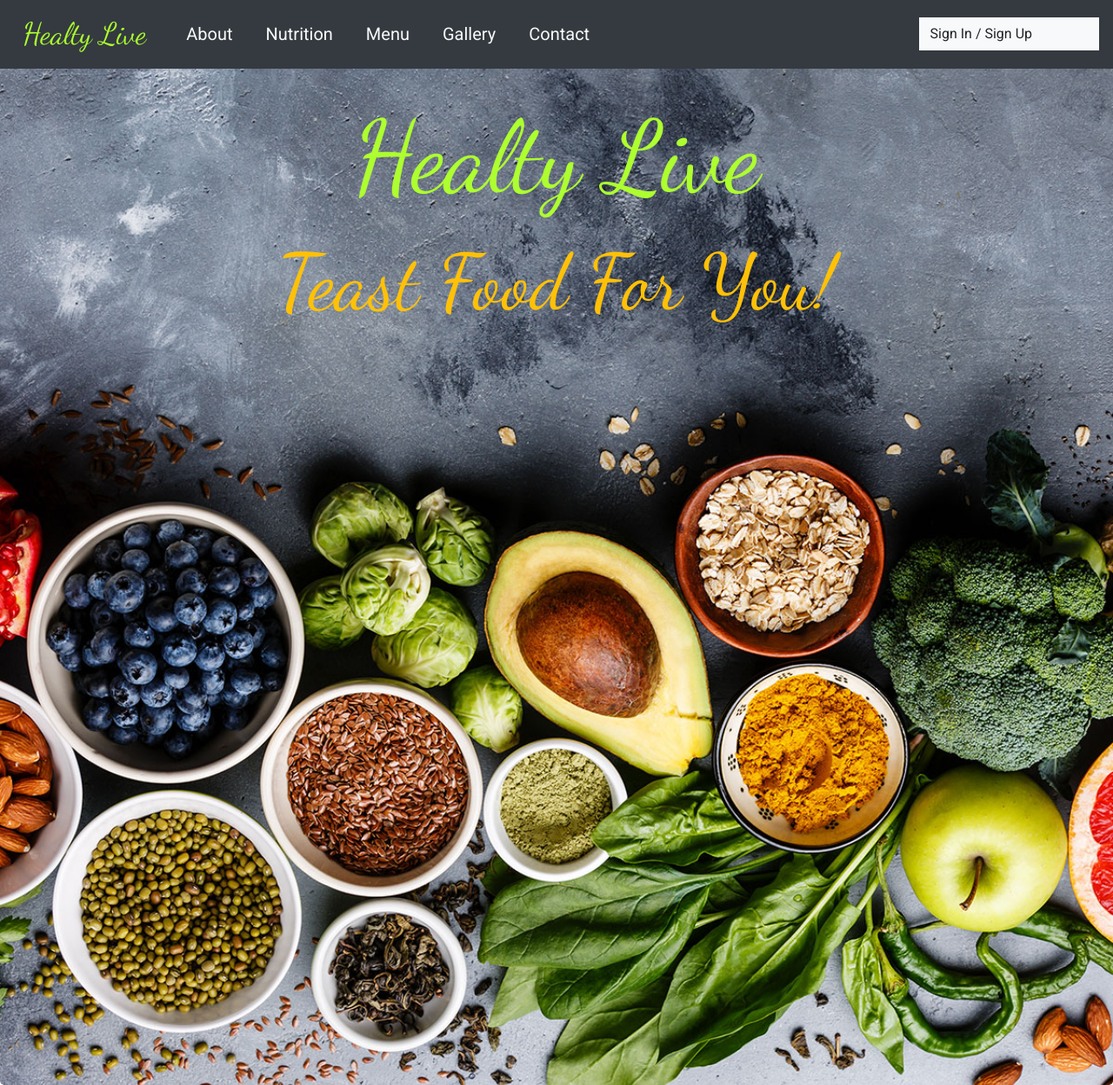
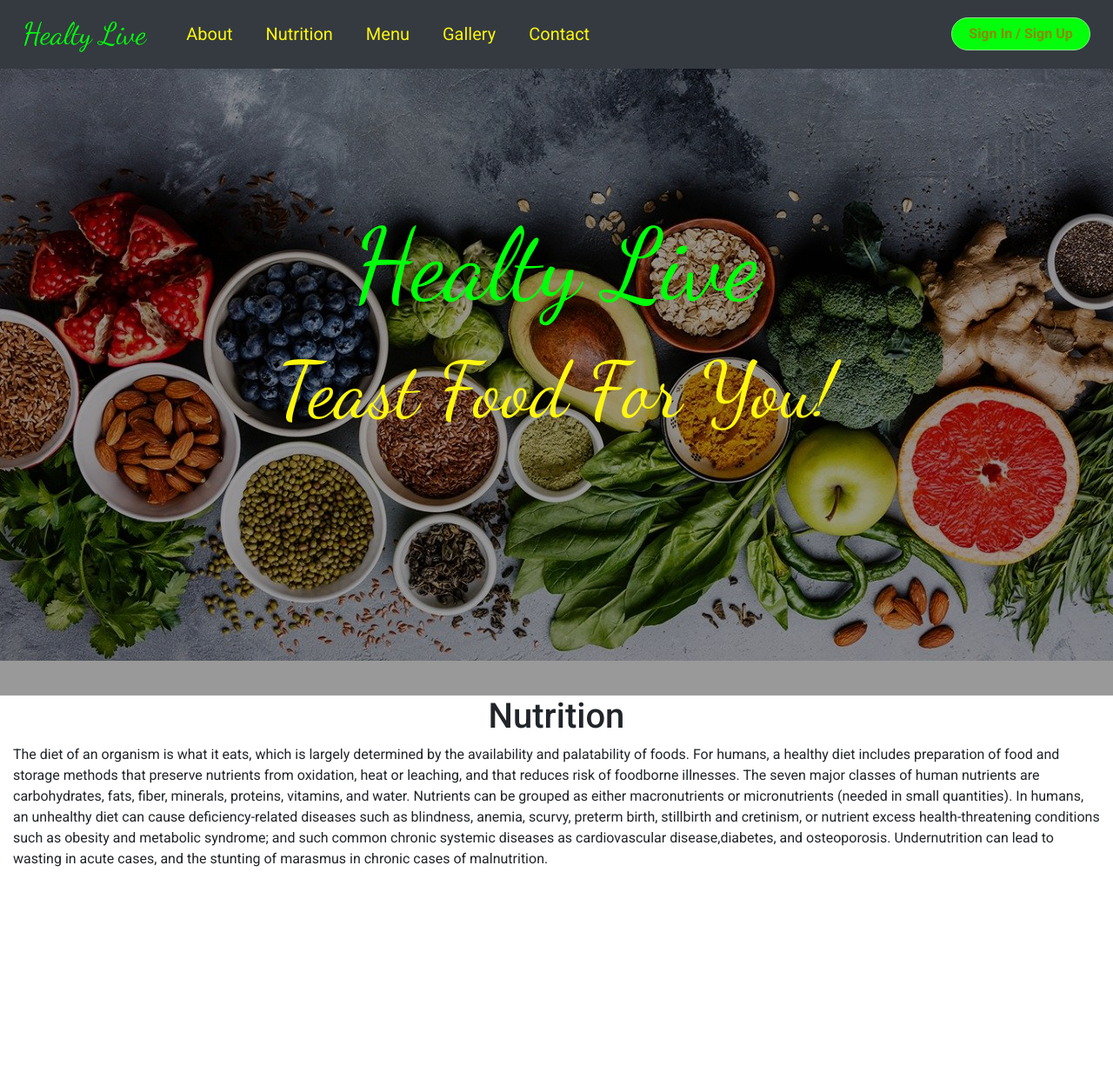
Before and after one commit to Code-Institute-Submissions/Milestone-Project-55, a plain HTML site: page index.html in a window 1280 px wide. Shown: the whole page at 87% size. After the commit the page ends 1016 px from the top, so only its background shows below. Drawn offline with nearby package versions, Linux system fonts and the light colour scheme.

Commit message:
Beautifying navbar and logo

```diff
--- a/assets/css/style.css
+++ b/assets/css/style.css
@@ -4,6 +4,15 @@ body {
     font-family: 'Roboto', sans-serif;
 }
 /*-----------Navbar--------------*/
+.navbar {
+    margin-bottom: 0;
+    border:0;
+    width: 100%;
+}
+
+.navbar .navbar-toggler {
+    border: 0;
+}
 
 .bg-dark {
     background-color: #545b62;
@@ -12,15 +21,15 @@ body {
     font-family: 'Dancing Script', cursive;
     font-weight: 300;
     font-size: 35px;
-    color: greenyellow;
+    color: #03ff0b;
 }
 
 a:hover {
-    color: #f5c946;
+    color: #4cca4f;
 }
 
 a {
-    color: #fafafa;
+    color: #fdf610;
     font-size: 20px;
     padding-right: 20px;
     padding-left: 10px;
@@ -29,40 +38,123 @@ a {
 
 /*-----------Logo--------------*/
 
+.logo-container {
+    height: 100vh;
+    background-image: url("../images/background5.jpg");
+    background-size: 100%;
+    background-position: center center;
+    background-repeat: no-repeat;
+    width: 100%;
+    margin: 0px;
+
+
+    display: flex;
+    align-items: center;
+    justify-content: center;
+
+    position: relative;
+}
+
 .logo-text {
    font-family: 'Dancing Script', cursive;
    font-weight: 300;
    font-size: 115px;
-   color: greenyellow;
+   color: #03ff0b;
+   position: relative;
+
 }
 
 .logo-text2 {
    font-family: 'Dancing Script', cursive;
    font-weight: 300;
    font-size: 90px;
-   color: #ffc107;
+   color: #fdf610;
+   position: relative;
 }
 
+.logo-overlay {
+    position: absolute;
+    top: 0;
+    left: 0;
+    height: 100%;
+    width: 100%;
+    background-color: rgba(0, 0, 0, 0.4);
+}
 
-/*-----------Background--------------*/
+/*-----------Nutrition--------------*/
 
-
-#background-picture1 {
-    background-image: url("../images/background.jpg");
-    background-size: 100%;
+.nutrition-container {
+    background-image: url("");
+    height: 10vh;
+     background-size: 100%;
     background-position: center center;
     background-repeat: no-repeat;
-    height: 150vh;
     width: 100%;
     margin: 0px;
-    z-index: 1;
-
-
 }
 
-
-
+/*-----------Jumbotron--------------*/
 
 .jumbotron {
-    background-color:#343a40;
+    background-color:transparent;
 }
+
+/*-----------Buttons--------------*/
+.btn {
+    margin-right: 10px;
+}
+
+.btn:hover {
+    color: #f5c946;
+}
+.btn--cta {
+    color: #f5c946;
+    font-weight: bold;
+    border-radius: 23px;
+    width: 160px;
+}
+
+.btn--green {
+    color: #8c8908;
+    background-color: #03ff0b;
+    border-color: #89ec88;
+}
+
+.btn--green:hover,
+.btn--green:active,
+.btn--green:focus,
+.btn--green:active:focus {
+    background-color: #4cca4f;
+    border-color: #89ec88;
+}
+
+.navbar-brand:hover {
+   color: #fdf610;
+}
+
+@media screen and (max-width: 520px) {
+  body {
+    background-color: transparent;
+    }
+
+  .logo-container {
+    background-size: cover;
+    background-position: center center;
+    background-repeat: no-repeat;
+    width: 100%;
+    height: 100%;
+    margin: 0px;
+  }
+
+  .logo-text {
+     font-size: 75px;
+     display: inline;
+     padding: 0;
+     margin: 0;
+  }
+
+  .logo-text2 {
+      font-size: 43px;
+      display: inline;
+  }
+}
--- a/index.html
+++ b/index.html
@@ -17,14 +17,13 @@
 
 <body>
 	<!-- Navbar -->
-	<header>
-		<div class="row">
-			<div class="col-12">
-				<nav class="navbar navbar-expand-sm bg-dark fixed-top ">
+
+<div class="container-fluid">
+	<nav class="navbar navbar-expand-sm bg-dark fixed-top">
 		<a href="index.html" class="navbar-brand">Healty Live</a>
-					<button class="navbar-toggler ml-auto" type="button" data-toggle="collapse" data-target="#navbarNavDropdown" aria-controls="navbarNavDropdown" aria-expanded="false" aria-label="Toggle navigation">
+		<button class="navbar-toggler my-auto" type="button" data-toggle="collapse" data-target="#navbarNavDropdown" aria-controls="navbarNavDropdown" aria-expanded="false" aria-label="Toggle navigation">
                 <span class="navbar-toggler-icon"></span></button>
-					<div class="collapse navbar-collapse show" id="navbarNavDropdown">
+		<div class="collapse navbar-collapse" id="navbarNavDropdown">
 			<ul class="navbar-nav  mr-auto">
 				<li class="nav-item">
 					<a class=" active text-navbar mr-2" href="#"> About</a>
@@ -43,23 +42,43 @@
 				</li>
 			</ul>
 		</div>
-					<div class="d-none d-md-block bg-light">
-						<a href="#" class="btn btn--cta btn--red">Sign In / Sign Up</a>
+		<div class="my-auto mr-0 d-md-block bg-dark">
+			<a href="#" class="btn btn--cta btn--green">Sign In / Sign Up</a>
 		</div>
 	</nav>
 </div>
-		</div>
-    </header>
 
-	<section class=" text-center">
+	<div class="container-fluid logo-container">
+		<div class="logo-overlay">&nbsp;</div>
 		<div class="row">
 			<div class="col-12">
-				<div class="logo mt-5 ">
-					<div class="container-fluid jumbotron" id="background-picture1">
-						<h1 class="logo-text d-none d-sm-block">Healty Live</h1>
+				<section class="logo jumbotron text-center">
+					<h1 class="logo-text ">Healty Live</h1>
 					<p class="logo-text2">Teast Food For You!</p>
+				</section>
 			</div>
 		</div>
+	</div>
+
+
+	<section class="container-fluid nutrition-container">
+		<div class="row">
+			<div class="col-12">
+				<h1 class="uppercase text-center">Nutrition</h1>
+				<p>
+					The diet of an organism is what it eats, which is largely determined by the availability and
+					palatability of foods. For humans, a healthy diet includes preparation of food and storage methods
+					that preserve nutrients from oxidation, heat or leaching, and that reduces risk of foodborne
+					illnesses. The seven major classes of human nutrients are carbohydrates, fats, fiber, minerals,
+					proteins, vitamins, and water. Nutrients can be grouped as either macronutrients or micronutrients
+					(needed in small quantities).
+
+					In humans, an unhealthy diet can cause deficiency-related diseases such as blindness, anemia,
+					scurvy, preterm birth, stillbirth and cretinism, or nutrient excess health-threatening conditions
+					such as obesity and metabolic syndrome; and such common chronic systemic diseases as
+					cardiovascular disease,diabetes, and osteoporosis. Undernutrition can lead to
+					wasting in acute cases, and the stunting of marasmus in chronic cases of malnutrition.
+				</p>
 			</div>
 		</div>
 	</section>
```
Also changed, not shown: assets/images/background.jpg (deleted), assets/images/background5.jpg (added). Lines whose indentation alone changed are shown as unchanged.
